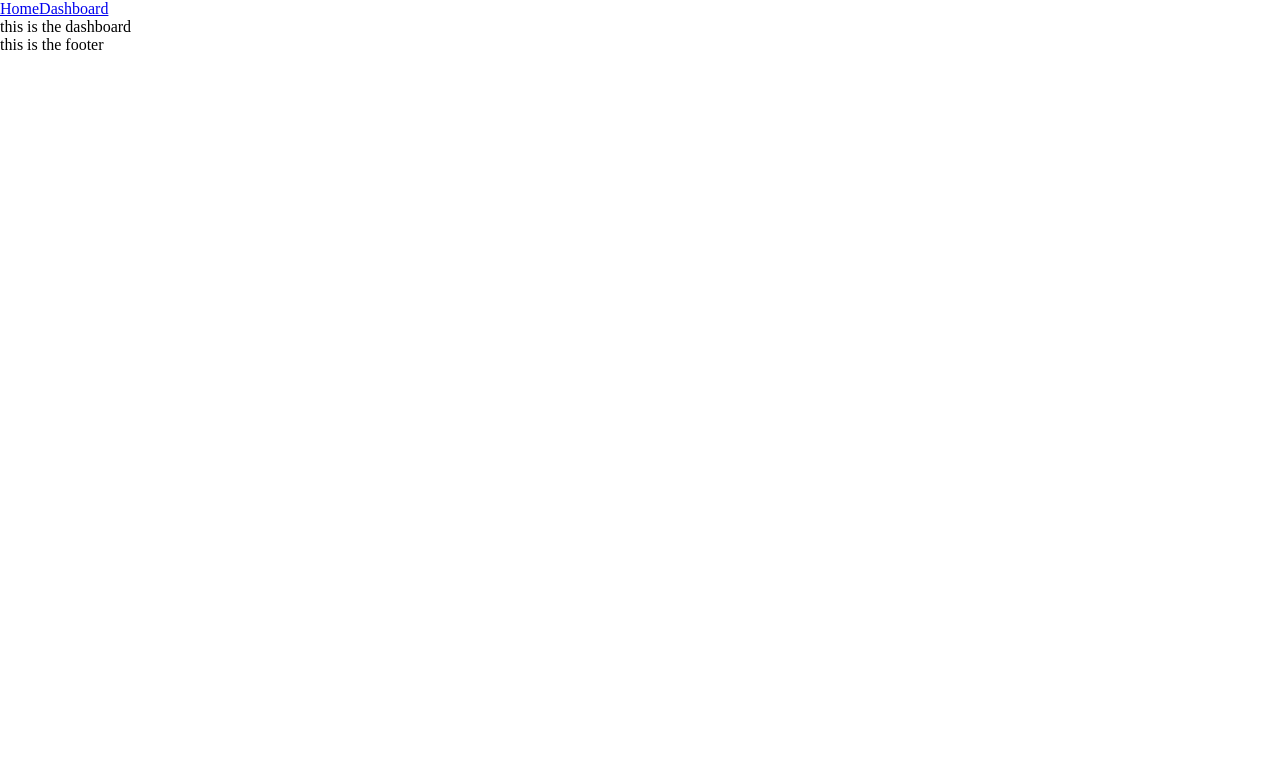
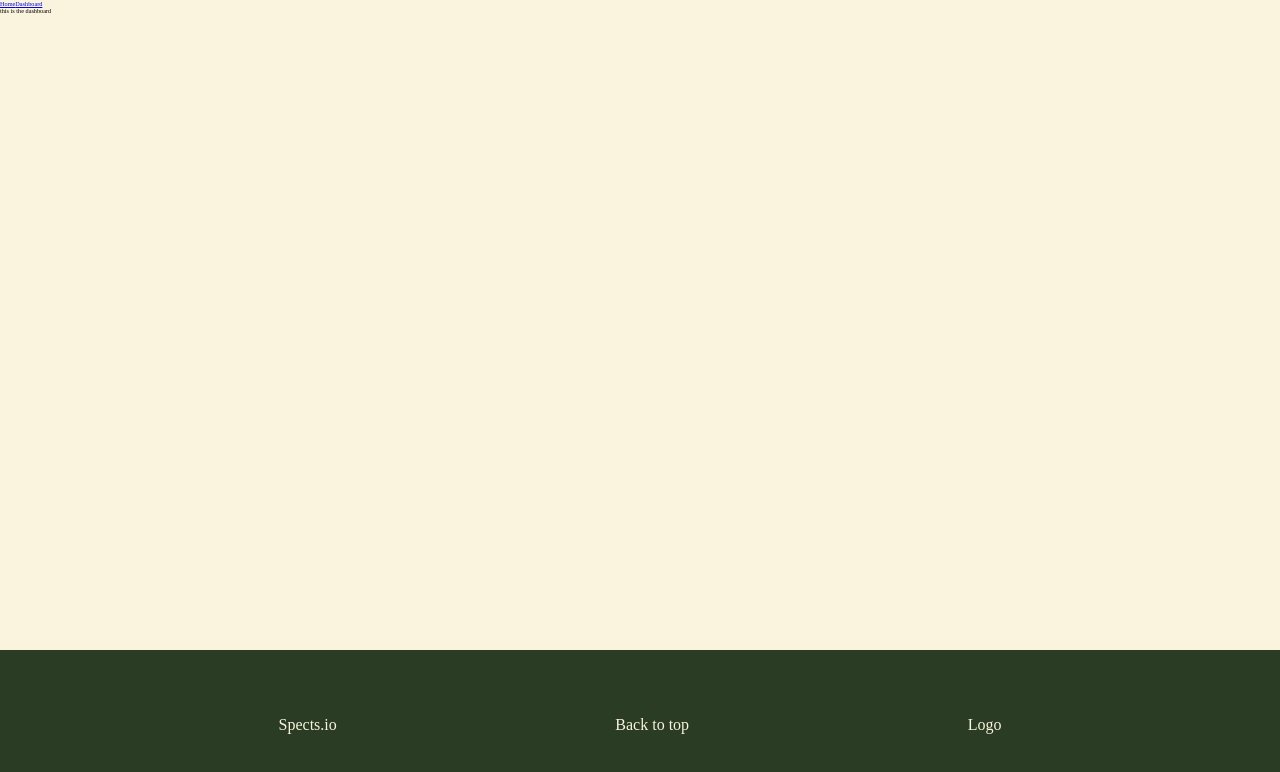
Before and after one commit to martin-stefan/spects, a React (Create React App) app in the folder frontend/: page /dash in a window 1280 px wide. Shown: the top 772 px of the page. Built offline with nearby package versions, Linux system fonts and the light colour scheme.

Commit message:
blueprint for footer

```diff
--- a/frontend/src/App.scss
+++ b/frontend/src/App.scss
@@ -1,4 +1,10 @@
+@import './Variables.scss';
+@import './Components/Footer/Footer.scss';
 /* SCSS HEX */
 $eggshell: #faf3ddff;
 $laurel-green: #c8d5b9ff;
 $kombu-green: #2a3c24ff;
+
+body {
+  background-color: $eggshell;
+}
--- a/frontend/src/Components/Footer/Footer.js
+++ b/frontend/src/Components/Footer/Footer.js
@@ -2,7 +2,12 @@
 
 const Footer = () => {
   return (
-    <div className="footer">this is the footer</div>
+    <div className="footer">
+      <p>Spects.io</p>
+      <a href="" className="btt">Back to top</a>
+      <div className="logo">Logo</div>
+
+    </div>
   );
 }
 
--- a/frontend/src/Components/Footer/Footer.scss
+++ b/frontend/src/Components/Footer/Footer.scss
@@ -0,0 +1,20 @@
+
+
+.footer {
+  position: fixed;
+  bottom: 0;
+  height: 15rem;
+  width: 100%;
+  background-color: $kombu-green;
+  font-size: 1.6rem;
+  display: flex;
+  flex-direction: row;
+  justify-content: space-evenly;
+  align-items: center;
+  color: $eggshell;
+}
+
+.btt {
+  text-decoration: none;
+  color: $eggshell;
+}
--- /dev/null
+++ b/frontend/src/Variables.scss
@@ -0,0 +1,3 @@
+$eggshell: #faf3ddff;
+$laurel-green: #c8d5b9ff;
+$kombu-green: #2a3c24ff;
--- a/frontend/src/index.scss
+++ b/frontend/src/index.scss
@@ -1,5 +1,8 @@
-body {
+
+
+body, html {
   margin: 0;
   padding: 0;
   box-sizing: border-box;
+  font-size: 62.5%;
 }
```
Also changed, not shown: frontend/package.json (+13 -5 lines), 2 other files (tests, documents, lock files or other folders).
